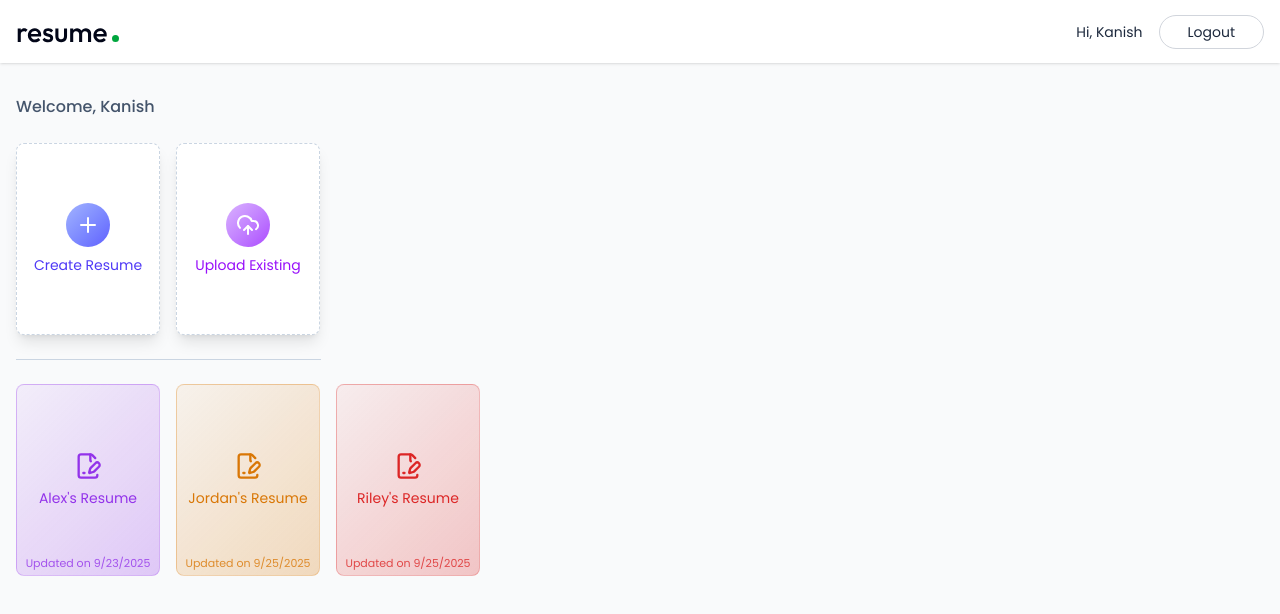
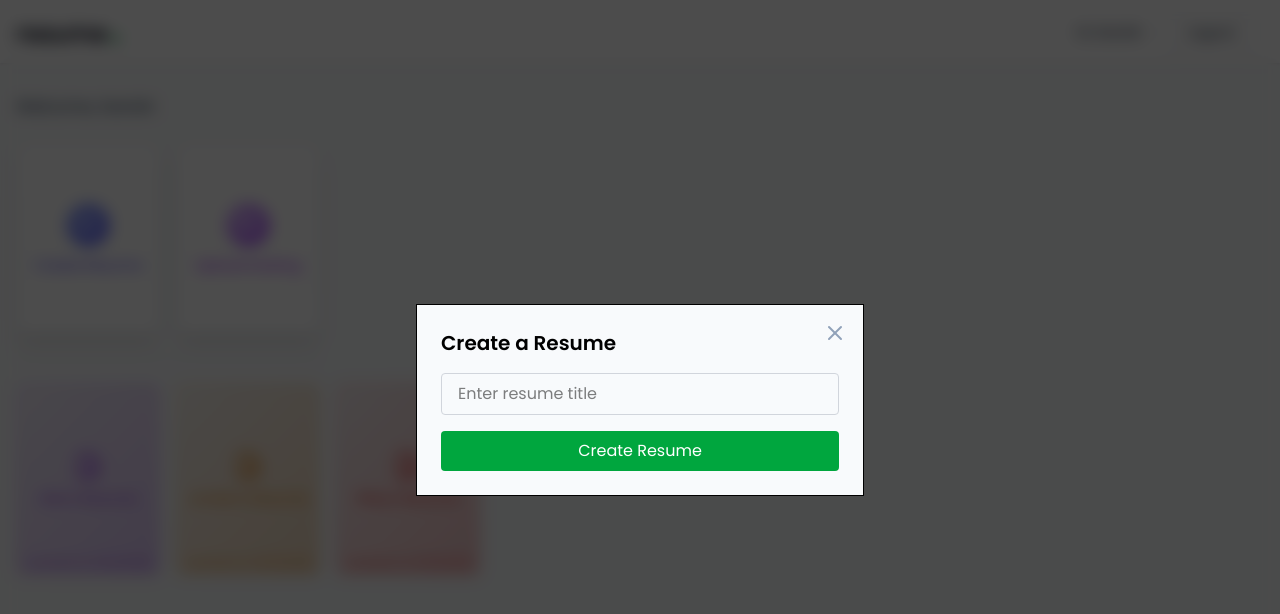
Before and after one commit to Kanish1012/KaniCV, a React (Vite) app in the folder client/: page /app in a window 1280 px wide. Both pictures are taken after a click on the button "Create Resume". Shown: the top 614 px of the page. Built offline with nearby package versions, Linux system fonts and the light colour scheme.

Commit message:
create resume form

```diff
--- a/client/src/index.css
+++ b/client/src/index.css
@@ -7,11 +7,24 @@
         -webkit-font-smoothing: antialiased;
         -moz-osx-font-smoothing: grayscale;
     }
+    input:not([type="checkbox"]) {
+        @apply outline-none focus:ring border border-gray-300
+    focus:ring-blue-500 focus:border-blue-500 rounded-lg;
+    }
+
+    textarea {
+        @apply outline-none focus:ring border border-gray-300
+    focus:ring-blue-500 focus:border-blue-500 rounded-lg resize-none;
+    }
 }
 
 @keyframes marqueeScroll {
-    0% { transform: translateX(0%); }
-    100% { transform: translateX(-50%); }
+    0% {
+        transform: translateX(0%);
+    }
+    100% {
+        transform: translateX(-50%);
+    }
 }
 
 .marquee-inner {
--- a/client/src/pages/Dashboard.jsx
+++ b/client/src/pages/Dashboard.jsx
@@ -1,10 +1,12 @@
 import React, { useEffect, useState } from "react";
+import { useNavigate } from "react-router-dom";
 import {
     FilePenLineIcon,
     PencilIcon,
     PlusIcon,
     TrashIcon,
     UploadCloudIcon,
+    XIcon,
 } from "lucide-react";
 import { dummyResumeData } from "../assets/assets";
 
@@ -13,9 +15,18 @@ const Dashboard = () => {
     const [allResumes, setAllResumes] = React.useState([]);
     const [showCreateResume, setShowCreateResume] = useState(false);
     const [showUploadResume, setShowUploadResume] = useState(false);
+    const[title, setTitle] = useState("");
+    const[resume, setResume] = useState(null);
+    const navigate = useNavigate();
     const loadAllResumes = async () => {
         setAllResumes(dummyResumeData);
     };
+
+    const createResume = async (e) => {
+        e.preventDefault();
+        setShowCreateResume(false);
+        navigate(`/app/builder/res123`);
+    }
 
     useEffect(() => {
         loadAllResumes();
@@ -29,7 +40,7 @@ const Dashboard = () => {
                 </p>
 
                 <div className="flex gap-4">
-                    <button className="w-full bg-white sm:max-w-36 h-48 flex flex-col items-center justify-center rounded-lg gap-2 text-slate-600 border border-dashed border-slate-300 group hover: border-purple-500 hover: shadow-lg transition-all duration-300 cursor-pointer">
+                    <button onClick={()=> setShowCreateResume(true)} className="w-full bg-white sm:max-w-36 h-48 flex flex-col items-center justify-center rounded-lg gap-2 text-slate-600 border border-dashed border-slate-300 group hover: border-purple-500 hover: shadow-lg transition-all duration-300 cursor-pointer">
                         <PlusIcon className="size-11 transition-all duration-300 p-2.5 bg-gradient-to-br from-indigo-300 to-indigo-500 text-white rounded-full" />
                         <p className="text-sm group-hover: text-indigo-600 transition-all duration-300">
                             Create Resume
@@ -97,8 +108,8 @@ const Dashboard = () => {
 
                 <div>
                     {showCreateResume && (
-                        <form className="fixed inset-0 z-10 flex items-center justify-center bg-black/70 backdrop-blur">
-                            <div className="relative bg-white p-6 rounded-lg w-full max-w-md">
+                        <form onSubmit={createResume} onClick={()=> setShowCreateResume(false)} className="fixed inset-0 z-10 flex items-center justify-center bg-black/70 backdrop-blur">
+                            <div onClick={e=>e.stopPropagation()} className="relative bg-slate-50 border shadow-mdrounded-lg w-full max-w-md p-6">
                                 <h2 className="text-xl font-semibold mb-4">
                                     Create a Resume
                                 </h2>
@@ -119,7 +130,7 @@ const Dashboard = () => {
 
                                 <XIcon
                                     className="absolute top-4 right-4 text-slate-400 hover:text-slate-600 cursor-pointer transition-colors"
-                                    onClick={() => {setShowCreateResume(false); }}
+                                    onClick={() => {setShowCreateResume(false); setTitle("") }}
                                 />
                             </div>
                         </form>
```
